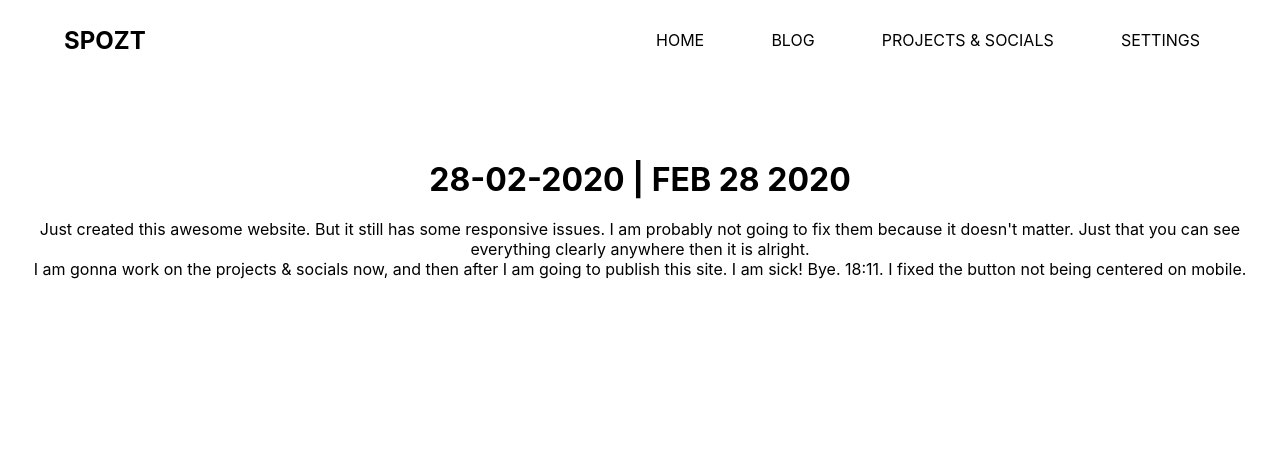
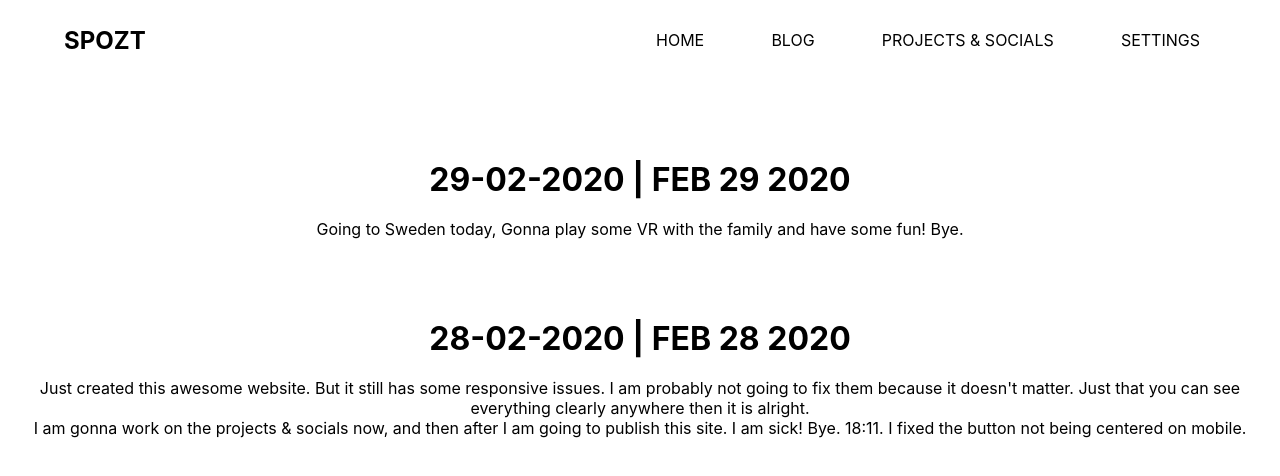
Before and after one commit to gusse200888/spozt.github.io, a plain HTML site: page blog.html in a window 1280 px wide. Drawn offline with Linux system fonts and the light colour scheme.

Commit message:
Add files via upload

```diff
--- a/blog.html
+++ b/blog.html
@@ -1 +1 @@
-<!DOCTYPE html><html lang="en"><head> <meta charset="UTF-8"> <meta name="viewport" content="width=device-width, initial-scale=1.0"> <title>spozt</title> <link href="style.css" rel="stylesheet"></head><body> <nav> <h1><a href="index.html">SPOZT</a></h1> <ul class="links"> <li><a href="index.html">HOME</a></li><li><a href="blog.html">BLOG</a></li><li><a href="projects.html">PROJECTS & SOCIALS</a></li><li><a href="settings.html">SETTINGS</a></li></ul> </nav> <br><br><br><br><h1 class="center">28-02-2020 | FEB 28 2020</h1> <br><p class="center">Just created this awesome website. But it still has some responsive issues. I am probably not going to fix them because it doesn't matter. Just that you can see everything clearly anywhere then it is alright.</p><p class="center">I am gonna work on the projects & socials now, and then after I am going to publish this site. I am sick! Bye. 18:11. I fixed the button not being centered on mobile.</p><br><br><script src="app.js"></script></body></html>
+<!DOCTYPE html><html lang="en"><head> <meta charset="UTF-8"> <meta name="viewport" content="width=device-width, initial-scale=1.0"> <title>spozt</title> <link href="style.css" rel="stylesheet"></head><body> <nav> <h1><a href="index.html">SPOZT</a></h1> <ul class="links"> <li><a href="index.html">HOME</a></li><li><a href="blog.html">BLOG</a></li><li><a href="projects.html">PROJECTS & SOCIALS</a></li><li><a href="settings.html">SETTINGS</a></li></ul> </nav> <br><br><br><br><h1 class="center">29-02-2020 | FEB 29 2020</h1> <br><p class="center">Going to Sweden today, Gonna play some VR with the family and have some fun! Bye.</p><br><br><br><br><h1 class="center">28-02-2020 | FEB 28 2020</h1> <br><p class="center">Just created this awesome website. But it still has some responsive issues. I am probably not going to fix them because it doesn't matter. Just that you can see everything clearly anywhere then it is alright.</p><p class="center">I am gonna work on the projects & socials now, and then after I am going to publish this site. I am sick! Bye. 18:11. I fixed the button not being centered on mobile.</p><br><br><script src="app.js"></script></body></html>
```
